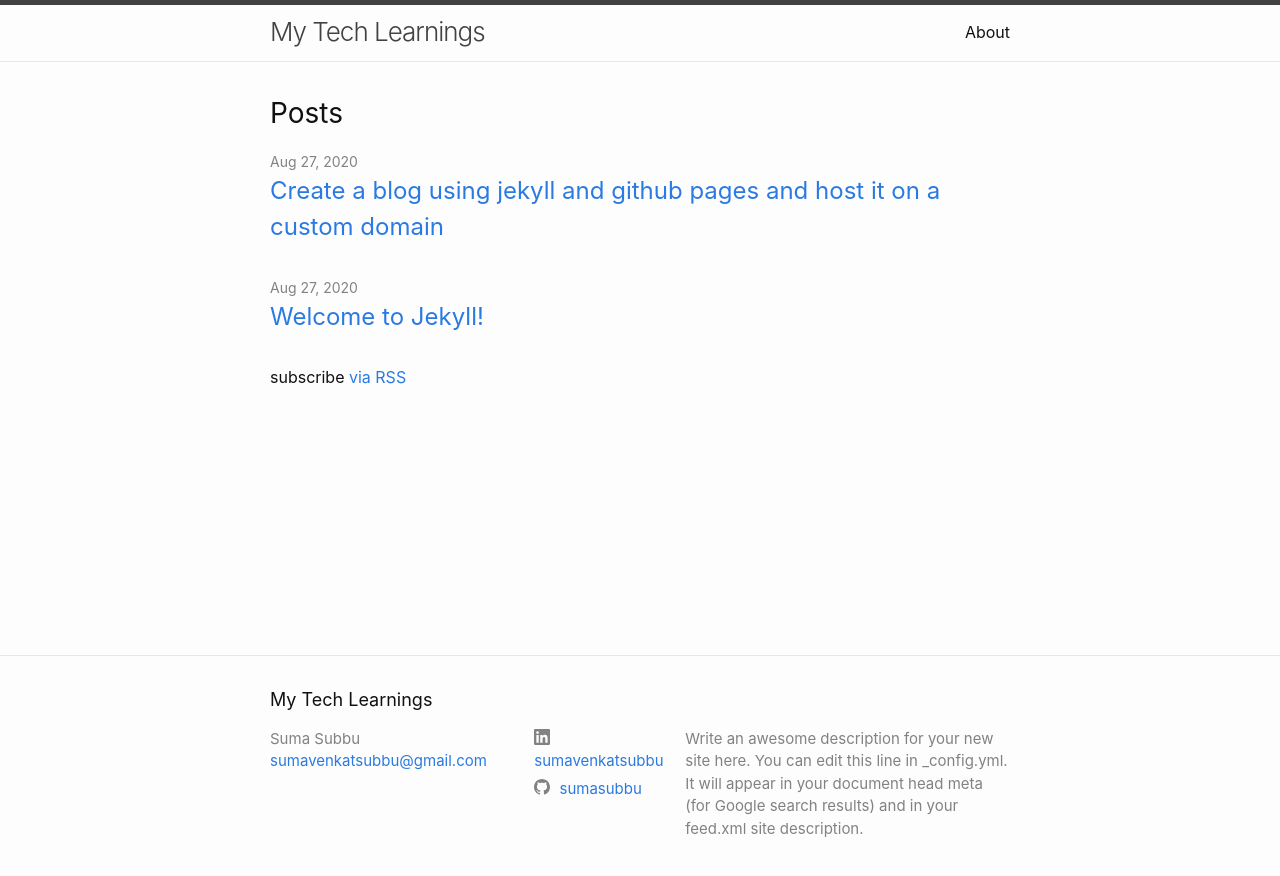
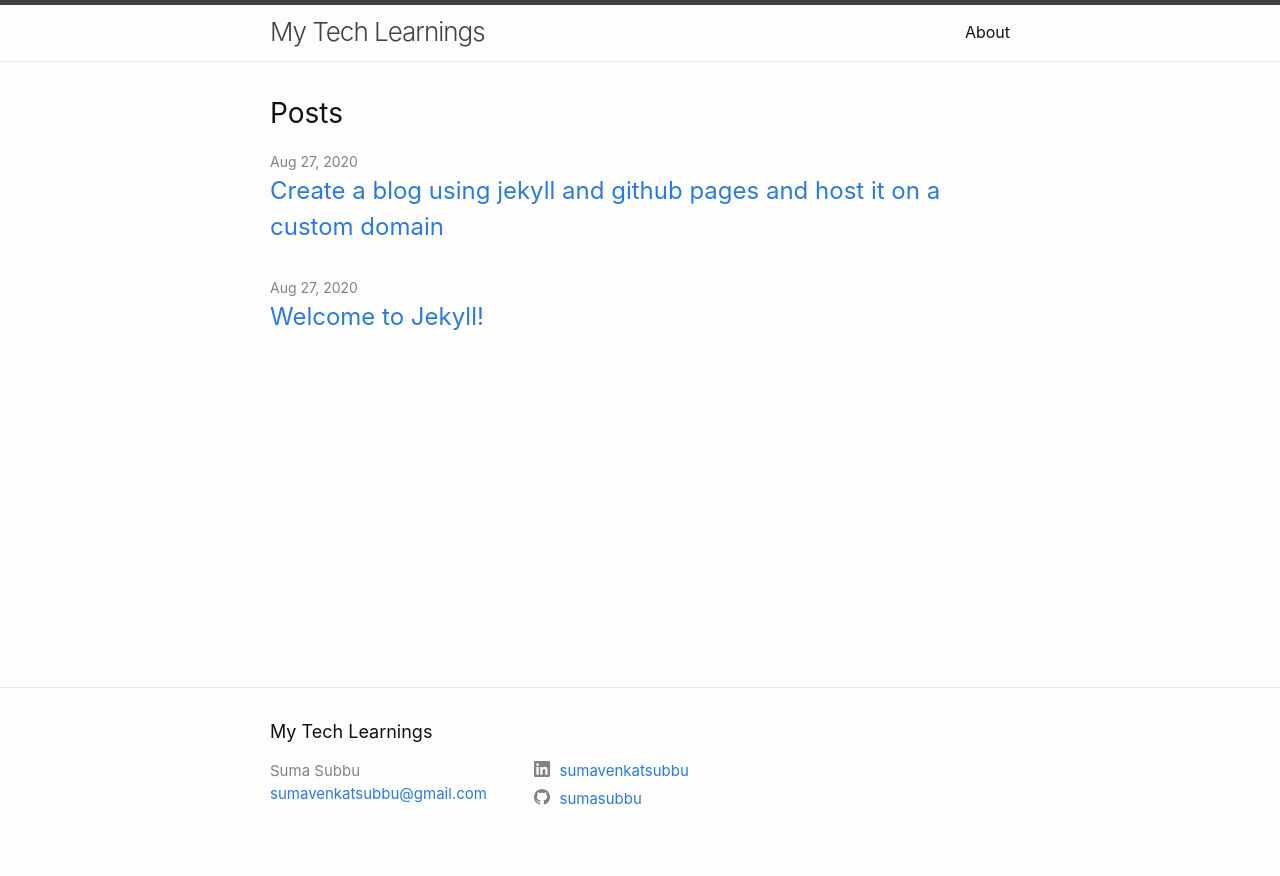
Before and after one commit to sumasubbu/my-blog, a Jekyll site: the page built from index.markdown, in a window 1280 px wide. Shown: the top 876 px of the page. Built offline with Jekyll 4.4.1, drawn with Linux system fonts in a browser that asks for light colours.

Commit message:
modified css of footer and removed site description

```diff
--- a/_config.yml
+++ b/_config.yml
@@ -21,9 +21,7 @@
 title: My Tech Learnings
 email: sumavenkatsubbu@gmail.com
 description: >- # this means to ignore newlines until "baseurl:"
-  Write an awesome description for your new site here. You can edit this
-  line in _config.yml. It will appear in your document head meta (for
-  Google search results) and in your feed.xml site description.
+
 baseurl: "/my-blog" # the subpath of your site, e.g. /blog
 url: "https://sumasubbu.github.io" # the base hostname & protocol for your site, e.g. http://example.com
 twitter_username:
--- a/_layouts/home.html
+++ b/_layouts/home.html
@@ -28,7 +28,7 @@ layout: default
       {%- endfor -%}
     </ul>
 
-    <p class="rss-subscribe">subscribe <a href="{{ "/feed.xml" | relative_url }}">via RSS</a></p>
-  {%- endif -%}
+    <!--<p class="rss-subscribe">subscribe <a href="{{ "/feed.xml" | relative_url }}">via RSS</a></p>
+  {%- endif -%} -->
 
 </div>
--- a/_sass/minima/_layout.scss
+++ b/_sass/minima/_layout.scss
@@ -29,7 +29,7 @@
   line-height: $base-line-height * $base-font-size * 2.25;
 
   .nav-trigger {
-      display: none;
+    display: none;
   }
 
   .menu-icon {
@@ -100,8 +100,6 @@
   }
 }
 
-
-
 /**
  * Site footer
  */
@@ -136,29 +134,29 @@
 
 .footer-col-1 {
   width: -webkit-calc(35% - (#{$spacing-unit} / 2));
-  width:         calc(35% - (#{$spacing-unit} / 2));
+  width: calc(35% - (#{$spacing-unit} / 2));
 }
 
 .footer-col-2 {
-  width: -webkit-calc(20% - (#{$spacing-unit} / 2));
-  width:         calc(20% - (#{$spacing-unit} / 2));
+  width: -webkit-calc(25% - (#{$spacing-unit} / 2));
+  width: calc(25% - (#{$spacing-unit} / 2));
 }
 
 .footer-col-3 {
   width: -webkit-calc(45% - (#{$spacing-unit} / 2));
-  width:         calc(45% - (#{$spacing-unit} / 2));
+  width: calc(45% - (#{$spacing-unit} / 2));
 }
 
 @include media-query($on-laptop) {
   .footer-col-1,
   .footer-col-2 {
     width: -webkit-calc(50% - (#{$spacing-unit} / 2));
-    width:         calc(50% - (#{$spacing-unit} / 2));
+    width: calc(50% - (#{$spacing-unit} / 2));
   }
 
   .footer-col-3 {
     width: -webkit-calc(100% - (#{$spacing-unit} / 2));
-    width:         calc(100% - (#{$spacing-unit} / 2));
+    width: calc(100% - (#{$spacing-unit} / 2));
   }
 }
 
@@ -166,11 +164,9 @@
   .footer-col {
     float: none;
     width: -webkit-calc(100% - (#{$spacing-unit} / 2));
-    width:         calc(100% - (#{$spacing-unit} / 2));
+    width: calc(100% - (#{$spacing-unit} / 2));
   }
 }
-
-
 
 /**
  * Page content
@@ -206,8 +202,6 @@
   display: block;
   @include relative-font-size(1.5);
 }
-
-
 
 /**
  * Posts
```
